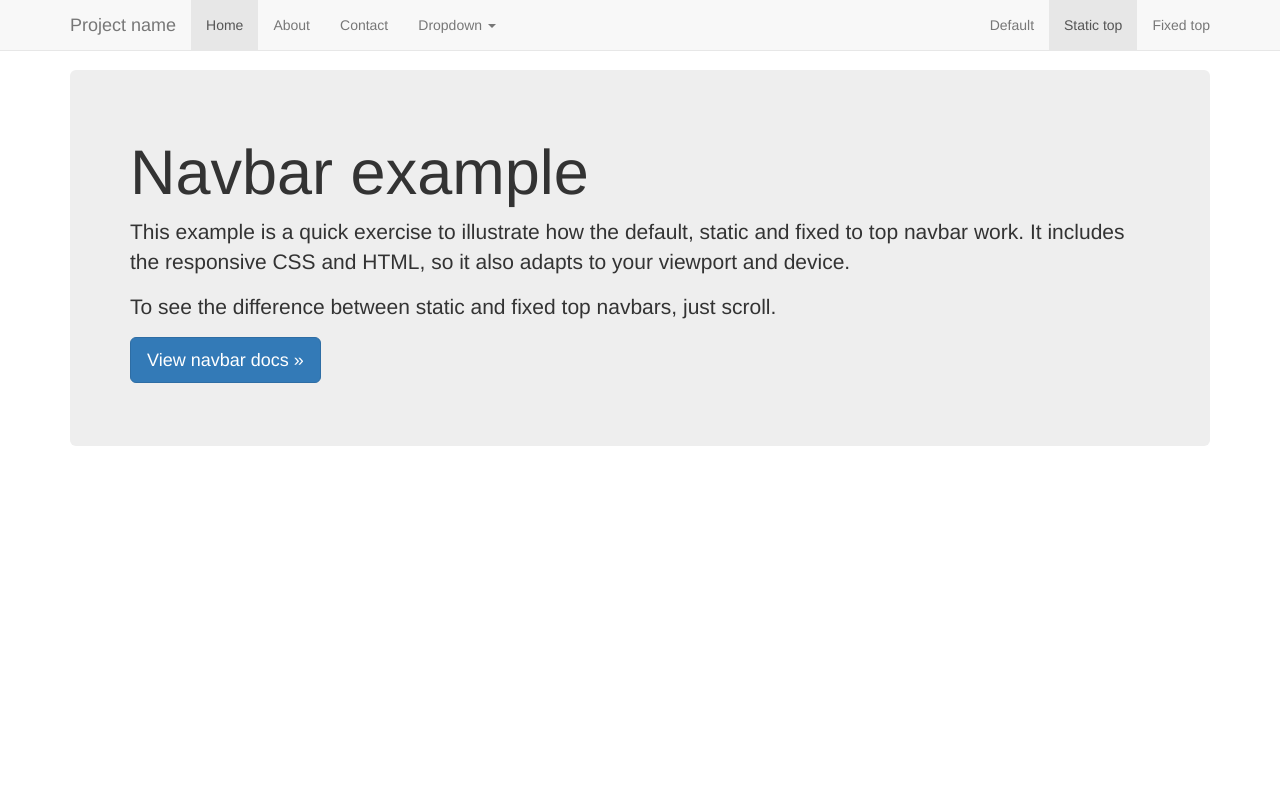
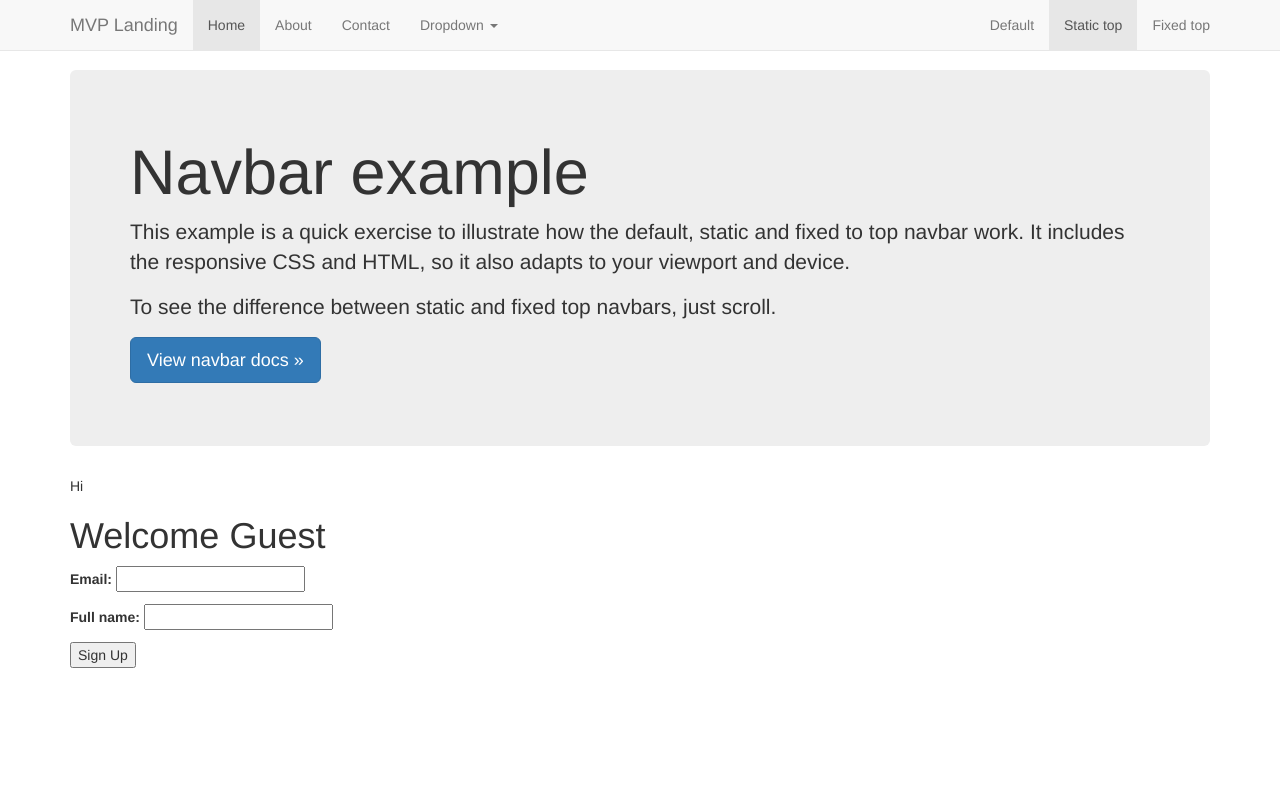
Before and after one commit to Savanand/mvp, a Django app: page / in a window 1280 px wide. Shown: the top 796 px of the page. Run offline with Django 3.2, Linux system fonts and the light colour scheme; some libraries are stand-ins or nearby versions.

Commit message:
templates includes, inheritance and blocks added to base.htl and home.html

```diff
--- a/newsletter/views.py
+++ b/newsletter/views.py
@@ -30,7 +30,7 @@ def home(request):
 		# print instance.email
 		# print instance.timestamp
 
-	return render(request, "base.html", context)
+	return render(request, "home.html", context)
 
 # defining a view for contactform
 
--- a/templates/base.html
+++ b/templates/base.html
@@ -10,86 +10,20 @@
     <meta name="author" content="">
     <link rel="icon" href="../../favicon.ico">
 
-    <title>Static Top Navbar Example for Bootstrap</title>
-
-    <!-- Bootstrap core CSS -->
-    <!-- <link href="../../dist/css/bootstrap.min.css" rel="stylesheet"> -->
-    <link href="{% static 'css/bootstrap.min.css' %}" rel="stylesheet">
-
-<!--
-      <img src="{% static "my_app/myexample.jpg" %}" alt="My image"/>
- -->
-    <!-- IE10 viewport hack for Surface/desktop Windows 8 bug -->
-<!--     <link href="../../assets/css/ie10-viewport-bug-workaround.css" rel="stylesheet">
- -->
-    <!-- Custom styles for this template -->
-<!--     <link href="navbar-static-top.css" rel="stylesheet">
- -->    <link href="{% static 'css/navbar-static-top.css' %}" rel="stylesheet">
-
-    <!-- Just for debugging purposes. Don't actually copy these 2 lines! -->
-    <!--[if lt IE 9]><script src="../../assets/js/ie8-responsive-file-warning.js"></script><![endif]-->
-    <!-- <script type="text/javascript" src="http://gc.kis.v2.scr.kaspersky-labs.com/D785B8AB-7164-CE42-8107-7927449C05EB/main.js" charset="UTF-8"></script><script src="../../assets/js/ie-emulation-modes-warning.js"></script>
- -->
-    <!-- HTML5 shim and Respond.js for IE8 support of HTML5 elements and media queries -->
-    <!--[if lt IE 9]>
-      <script src="https://oss.maxcdn.com/html5shiv/3.7.3/html5shiv.min.js"></script>
-      <script src="https://oss.maxcdn.com/respond/1.4.2/respond.min.js"></script>
-    <![endif]-->
-        <!-- Latest compiled and minified CSS -->
-    <!-- <link rel="stylesheet" href="https://maxcdn.bootstrapcdn.com/bootstrap/3.3.7/css/bootstrap.min.css" integrity="sha384-BVYiiSIFeK1dGmJRAkycuHAHRg32OmUcww7on3RYdg4Va+PmSTsz/K68vbdEjh4u" crossorigin="anonymous">
- -->
-    <!-- Optional theme -->
-    <!-- <link rel="stylesheet" href="https://maxcdn.bootstrapcdn.com/bootstrap/3.3.7/css/bootstrap-theme.min.css" integrity="sha384-rHyoN1iRsVXV4nD0JutlnGaslCJuC7uwjduW9SVrLvRYooPp2bWYgmgJQIXwl/Sp" crossorigin="anonymous">
- -->
-    <!-- Latest compiled and minified JavaScript -->
-<!--     <script src="https://maxcdn.bootstrapcdn.com/bootstrap/3.3.7/js/bootstrap.min.js" integrity="sha384-Tc5IQib027qvyjSMfHjOMaLkfuWVxZxUPnCJA7l2mCWNIpG9mGCD8wGNIcPD7Txa" crossorigin="anonymous"></script>
- -->  </head>
+    <title>{% block head_title %} MVP Landing {% endblock %}</title>
+     {% include 'head_css.html' %}
+   </head>
 
   <body>
 
     <!-- Static navbar -->
-    <nav class="navbar navbar-default navbar-static-top">
-      <div class="container">
-        <div class="navbar-header">
-          <button type="button" class="navbar-toggle collapsed" data-toggle="collapse" data-target="#navbar" aria-expanded="false" aria-controls="navbar">
-            <span class="sr-only">Toggle navigation</span>
-            <span class="icon-bar"></span>
-            <span class="icon-bar"></span>
-            <span class="icon-bar"></span>
-          </button>
-          <a class="navbar-brand" href="#">Project name</a>
-        </div>
-        <div id="navbar" class="navbar-collapse collapse">
-          <ul class="nav navbar-nav">
-            <li class="active"><a href="#">Home</a></li>
-            <li><a href="#about">About</a></li>
-            <li><a href="#contact">Contact</a></li>
-            <li class="dropdown">
-              <a href="#" class="dropdown-toggle" data-toggle="dropdown" role="button" aria-haspopup="true" aria-expanded="false">Dropdown <span class="caret"></span></a>
-              <ul class="dropdown-menu">
-                <li><a href="#">Action</a></li>
-                <li><a href="#">Another action</a></li>
-                <li><a href="#">Something else here</a></li>
-                <li role="separator" class="divider"></li>
-                <li class="dropdown-header">Nav header</li>
-                <li><a href="#">Separated link</a></li>
-                <li><a href="#">One more separated link</a></li>
-              </ul>
-            </li>
-          </ul>
-          <ul class="nav navbar-nav navbar-right">
-            <li><a href="../navbar/">Default</a></li>
-            <li class="active"><a href="./">Static top <span class="sr-only">(current)</span></a></li>
-            <li><a href="../navbar-fixed-top/">Fixed top</a></li>
-          </ul>
-        </div><!--/.nav-collapse -->
-      </div>
-    </nav>
+    {% include 'navbar.html' %}
+    <!-- include happens when we render page i.e from when view.py render at the end of function -->
 
 
     <div class="container">
+      {% block jumbotron %}
 
-      <!-- Main component for a primary marketing message or call to action -->
         <div class="jumbotron">
           <h1>Navbar example</h1>
           <p>This example is a quick exercise to illustrate how the default, static and fixed to top navbar work. It includes the responsive CSS and HTML, so it also adapts to your viewport and device.</p>
@@ -99,16 +33,20 @@
           </p>
         </div>
 
+
+      {% endblock %}
+      <!-- Main component for a primary marketing message or call to action -->
+      {% block content %}
+
+      {% endblock %}
+
     </div> <!-- /container -->
 
 
     <!-- Bootstrap core JavaScript
     ================================================== -->
     <!-- Placed at the end of the document so the pages load faster -->
-    <script src="https://ajax.googleapis.com/ajax/libs/jquery/1.12.4/jquery.min.js"></script>
-    <script>window.jQuery || document.write('<script src="../../assets/js/vendor/jquery.min.js"><\/script>')</script>
-    <script src="{% static 'js/bootstrap.min.js' %}"></script>
-    <!-- IE10 viewport hack for Surface/desktop Windows 8 bug -->
-    <script src="{% static 'js/ie10-viewport-bug-workaround.js' %}"></script>
+        {% include 'javascript.html' %}
+
   </body>
 </html>
--- /dev/null
+++ b/templates/head_css.html
@@ -0,0 +1,33 @@
+{% load staticfiles %}
+    <!-- Bootstrap core CSS -->
+    <!-- <link href="../../dist/css/bootstrap.min.css" rel="stylesheet"> -->
+    <link href="{% static 'css/bootstrap.min.css' %}" rel="stylesheet">
+
+<!--
+      <img src="{% static "my_app/myexample.jpg" %}" alt="My image"/>
+ -->
+    <!-- IE10 viewport hack for Surface/desktop Windows 8 bug -->
+<!--     <link href="../../assets/css/ie10-viewport-bug-workaround.css" rel="stylesheet">
+ -->
+    <!-- Custom styles for this template -->
+<!--     <link href="navbar-static-top.css" rel="stylesheet">
+ -->    <link href="{% static 'css/navbar-static-top.css' %}" rel="stylesheet">
+
+    <!-- Just for debugging purposes. Don't actually copy these 2 lines! -->
+    <!--[if lt IE 9]><script src="../../assets/js/ie8-responsive-file-warning.js"></script><![endif]-->
+    <!-- <script type="text/javascript" src="http://gc.kis.v2.scr.kaspersky-labs.com/D785B8AB-7164-CE42-8107-7927449C05EB/main.js" charset="UTF-8"></script><script src="../../assets/js/ie-emulation-modes-warning.js"></script>
+ -->
+    <!-- HTML5 shim and Respond.js for IE8 support of HTML5 elements and media queries -->
+    <!--[if lt IE 9]>
+      <script src="https://oss.maxcdn.com/html5shiv/3.7.3/html5shiv.min.js"></script>
+      <script src="https://oss.maxcdn.com/respond/1.4.2/respond.min.js"></script>
+    <![endif]-->
+        <!-- Latest compiled and minified CSS -->
+    <!-- <link rel="stylesheet" href="https://maxcdn.bootstrapcdn.com/bootstrap/3.3.7/css/bootstrap.min.css" integrity="sha384-BVYiiSIFeK1dGmJRAkycuHAHRg32OmUcww7on3RYdg4Va+PmSTsz/K68vbdEjh4u" crossorigin="anonymous">
+ -->
+    <!-- Optional theme -->
+    <!-- <link rel="stylesheet" href="https://maxcdn.bootstrapcdn.com/bootstrap/3.3.7/css/bootstrap-theme.min.css" integrity="sha384-rHyoN1iRsVXV4nD0JutlnGaslCJuC7uwjduW9SVrLvRYooPp2bWYgmgJQIXwl/Sp" crossorigin="anonymous">
+ -->
+    <!-- Latest compiled and minified JavaScript -->
+<!--     <script src="https://maxcdn.bootstrapcdn.com/bootstrap/3.3.7/js/bootstrap.min.js" integrity="sha384-Tc5IQib027qvyjSMfHjOMaLkfuWVxZxUPnCJA7l2mCWNIpG9mGCD8wGNIcPD7Txa" crossorigin="anonymous"></script>
+ -->
--- a/templates/home.html
+++ b/templates/home.html
@@ -1,13 +1,26 @@
-<h1>{{ title }}</h1>
+{% extends "base.html" %}
 
+{% block head_title %} Welcome | {{ block.super }} {% endblock %}
+{% block jumbotron %}
 
+	{{ block.super }}
+
+	Hi
+
+ {% endblock %}
 <!-- {{ user }}
 {{ request.user }}
  -->
 
+{% block content %}
+
+<h1>{{ title }}</h1>
 <form method="POST" action="">{% csrf_token %}
 {{ form.as_p }}
 <!-- <input type="" name="">
  -->
 <input type="submit" name="" value="Sign Up">
 </form>
+
+
+{% endblock %}
--- /dev/null
+++ b/templates/javascript.html
@@ -0,0 +1,7 @@
+{% load staticfiles %}
+
+    <script src="https://ajax.googleapis.com/ajax/libs/jquery/1.12.4/jquery.min.js"></script>
+    <script>window.jQuery || document.write('<script src="../../assets/js/vendor/jquery.min.js"><\/script>')</script>
+    <script src="{% static 'js/bootstrap.min.js' %}"></script>
+    <!-- IE10 viewport hack for Surface/desktop Windows 8 bug -->
+    <script src="{% static 'js/ie10-viewport-bug-workaround.js' %}"></script>
--- /dev/null
+++ b/templates/navbar.html
@@ -0,0 +1,39 @@
+<!-- Static navbar -->
+
+<nav class="navbar navbar-default navbar-static-top">
+      <div class="container">
+        <div class="navbar-header">
+          <button type="button" class="navbar-toggle collapsed" data-toggle="collapse" data-target="#navbar" aria-expanded="false" aria-controls="navbar">
+            <span class="sr-only">Toggle navigation</span>
+            <span class="icon-bar"></span>
+            <span class="icon-bar"></span>
+            <span class="icon-bar"></span>
+          </button>
+          <a class="navbar-brand" href="#">MVP Landing</a>
+        </div>
+        <div id="navbar" class="navbar-collapse collapse">
+          <ul class="nav navbar-nav">
+            <li class="active"><a href="#">Home</a></li>
+            <li><a href="#about">About</a></li>
+            <li><a href="#contact">Contact</a></li>
+            <li class="dropdown">
+              <a href="#" class="dropdown-toggle" data-toggle="dropdown" role="button" aria-haspopup="true" aria-expanded="false">Dropdown <span class="caret"></span></a>
+              <ul class="dropdown-menu">
+                <li><a href="#">Action</a></li>
+                <li><a href="#">Another action</a></li>
+                <li><a href="#">Something else here</a></li>
+                <li role="separator" class="divider"></li>
+                <li class="dropdown-header">Nav header</li>
+                <li><a href="#">Separated link</a></li>
+                <li><a href="#">One more separated link</a></li>
+              </ul>
+            </li>
+          </ul>
+          <ul class="nav navbar-nav navbar-right">
+            <li><a href="../navbar/">Default</a></li>
+            <li class="active"><a href="./">Static top <span class="sr-only">(current)</span></a></li>
+            <li><a href="../navbar-fixed-top/">Fixed top</a></li>
+          </ul>
+        </div><!--/.nav-collapse -->
+      </div>
+    </nav>
```
Also changed, not shown: 1 other file. Lines whose indentation alone changed are shown as unchanged.
